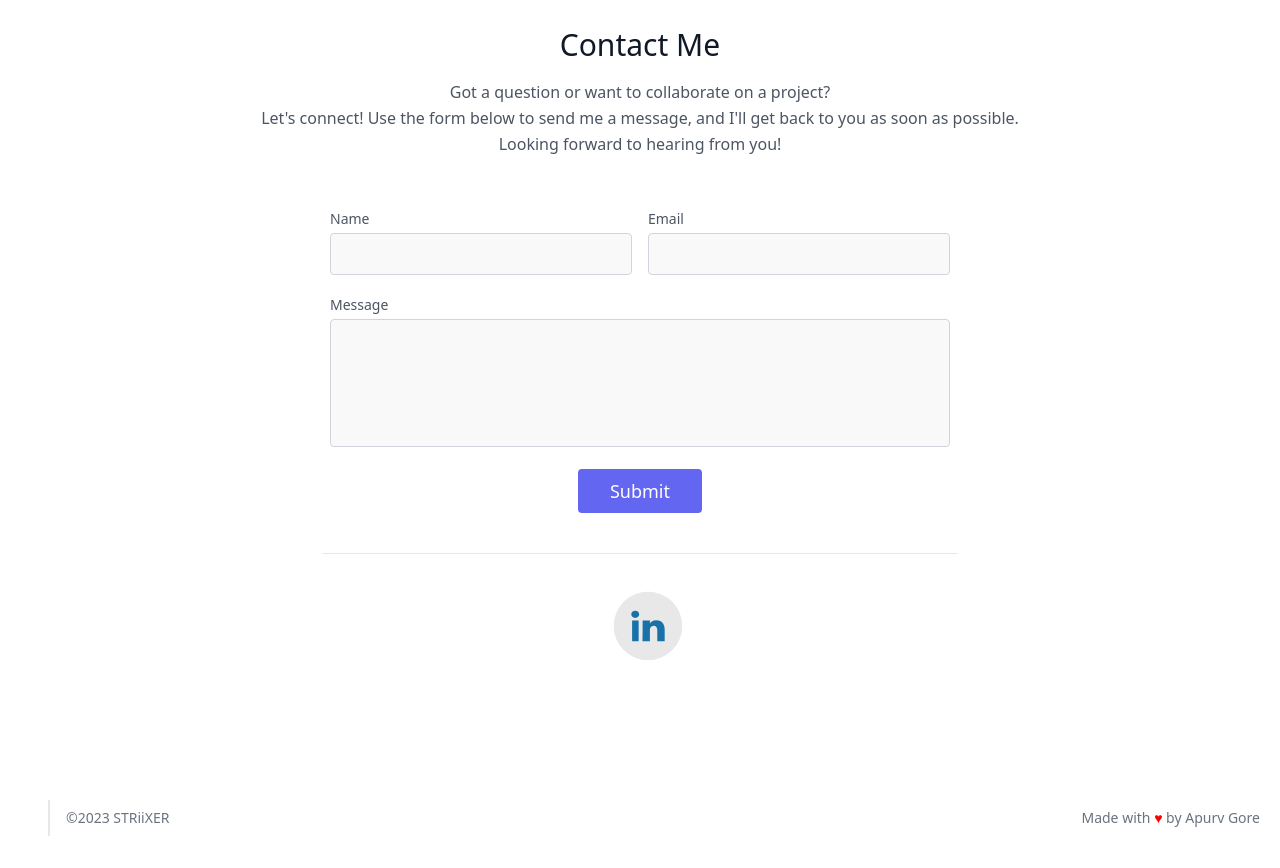
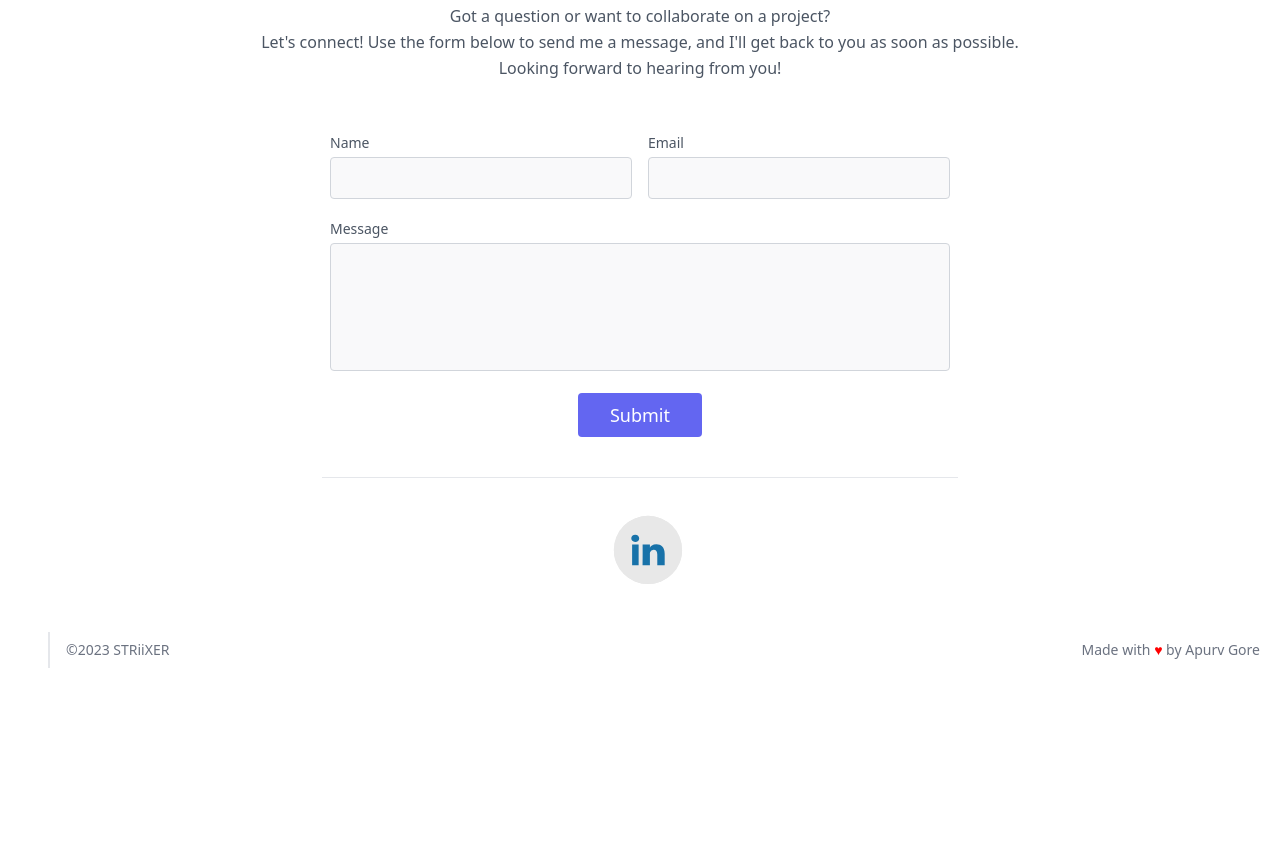
Before and after one commit to heyapurv/FABLAB, a plain HTML site: page index.html in a window 1280 px wide. Shown: the part 2237-3105 px from the top of the page. After the commit the page ends 2921 px from the top, so only its background shows below. Drawn offline with nearby package versions, Linux system fonts and the light colour scheme.

Commit message:
update 1.1
ContFormPaddingChanged

```diff
--- a/index.html
+++ b/index.html
@@ -234,7 +234,7 @@ In my free time, I enjoy participating in coding competitions and hackathons, wh
       <!-- Contact Form  -->
 
       <section class="text-gray-600 body-font relative" >
-        <div class="container px-5 py-24 mx-auto" id="contactme1">
+        <div class="container px-5 py-5 mx-auto" id="contactme1">
           <div class="flex flex-col text-center w-full mb-12">
             <h1
               class="sm:text-3xl text-2xl font-medium title-font mb-4 text-gray-900"
@@ -390,7 +390,7 @@ In my free time, I enjoy participating in coding competitions and hackathons, wh
    <!-- Footer  -->
 
    <footer class="text-gray-600 body-font">
-    <div class="container px-5 py-8 mx-auto flex items-center sm:flex-row flex-col">
+    <div class="container px-5 py-4 mx-auto flex items-center sm:flex-row flex-col">
       <a class="flex title-font font-medium items-center md:justify-start justify-center text-gray-900">
         <!-- Add logo here -->
         <span class="ml-3 text-xl"></span>
```
